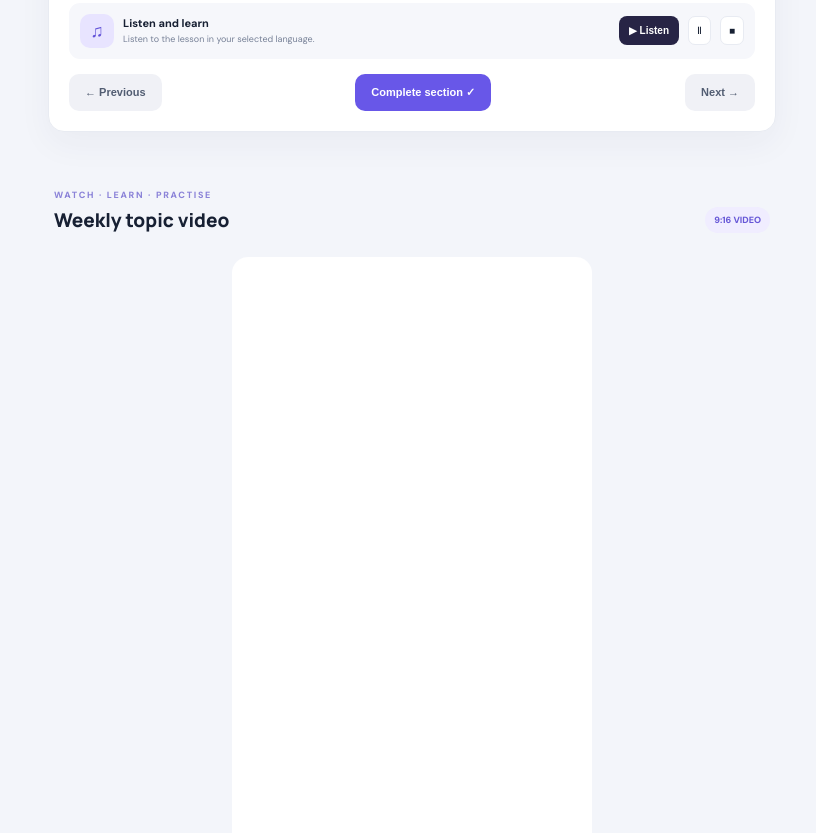
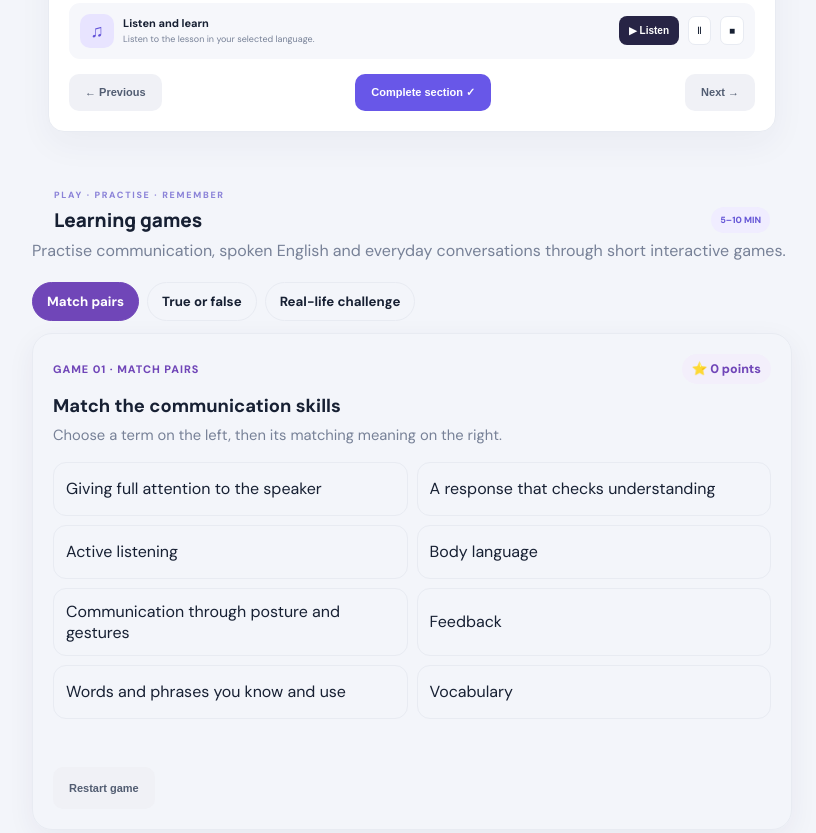
Before and after one commit to adiinnovation/dailylearning, a plain HTML site: page index.html in a window 1280 px wide. Shown: the part 2537-3370 px from the top of the page, without its empty margins (228-1044 px from the left). Drawn offline with Linux system fonts and the light colour scheme; a script that the page names is missing.

Commit message:
Update index.html

```diff
--- a/index.html
+++ b/index.html
@@ -41,10 +41,10 @@
 
 
 <!-- INSTAGRAM VIDEO: replace data-video-url with an Instagram Reel/Post URL, or a direct MP4/WebM video URL. -->
-<section class="video-learning" id="topicVideoSection" data-video-url="https://www.instagram.com/reel/Df6a_Tchcxl/">
+<!--<section class="video-learning" id="topicVideoSection" data-video-url="https://www.instagram.com/reel/Df6a_Tchcxl/">
   <div class="section-head"><div><div class="eyebrow">WATCH · LEARN · PRACTISE</div><h2 id="topicVideoTitle">Weekly topic video</h2></div><span class="time-chip">9:16 VIDEO</span></div>
   <div class="video-portrait" id="topicVideoPlayer"><div class="video-empty">Loading video…</div></div>
-</section>
+</section>-->
 
 <section class="games-area" id="learningGames">
   <div class="section-head"><div><div class="eyebrow">PLAY · PRACTISE · REMEMBER</div><h2>Learning games</h2></div><span class="time-chip">5–10 MIN</span></div>
```
